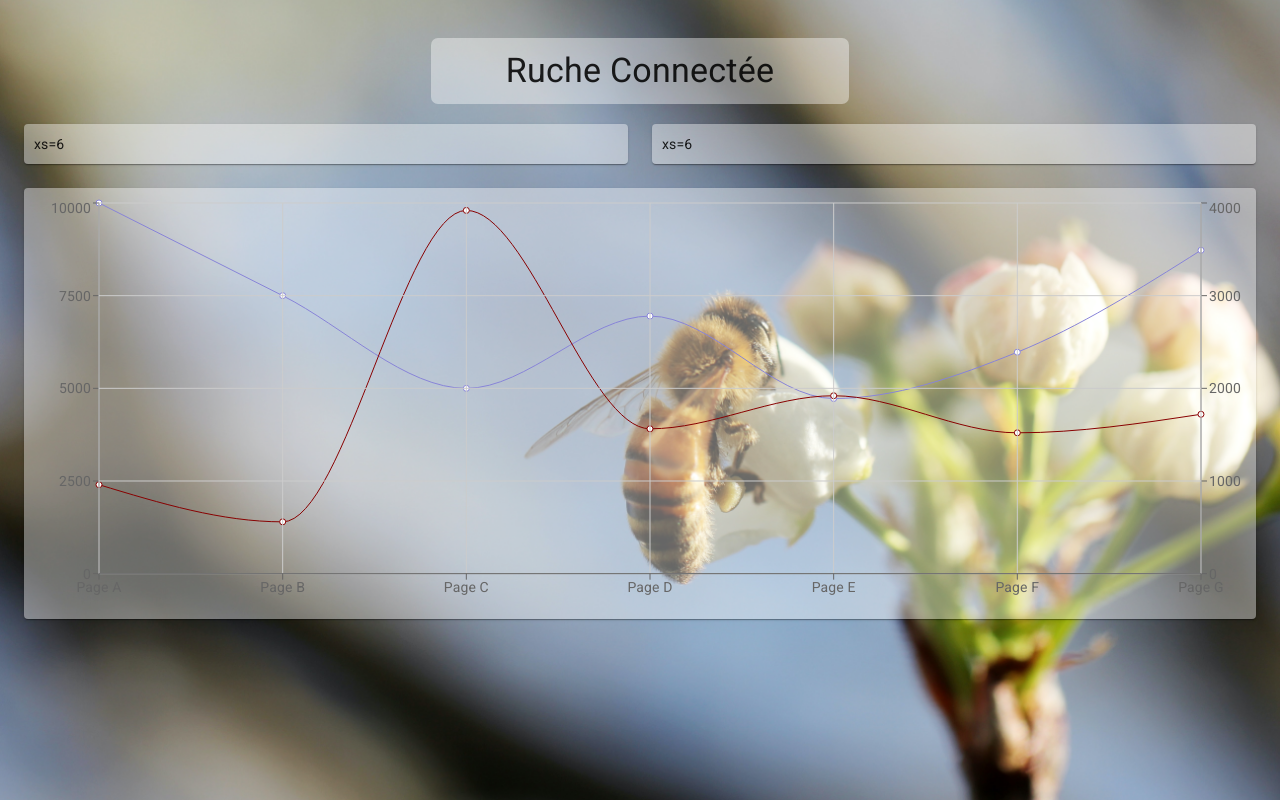
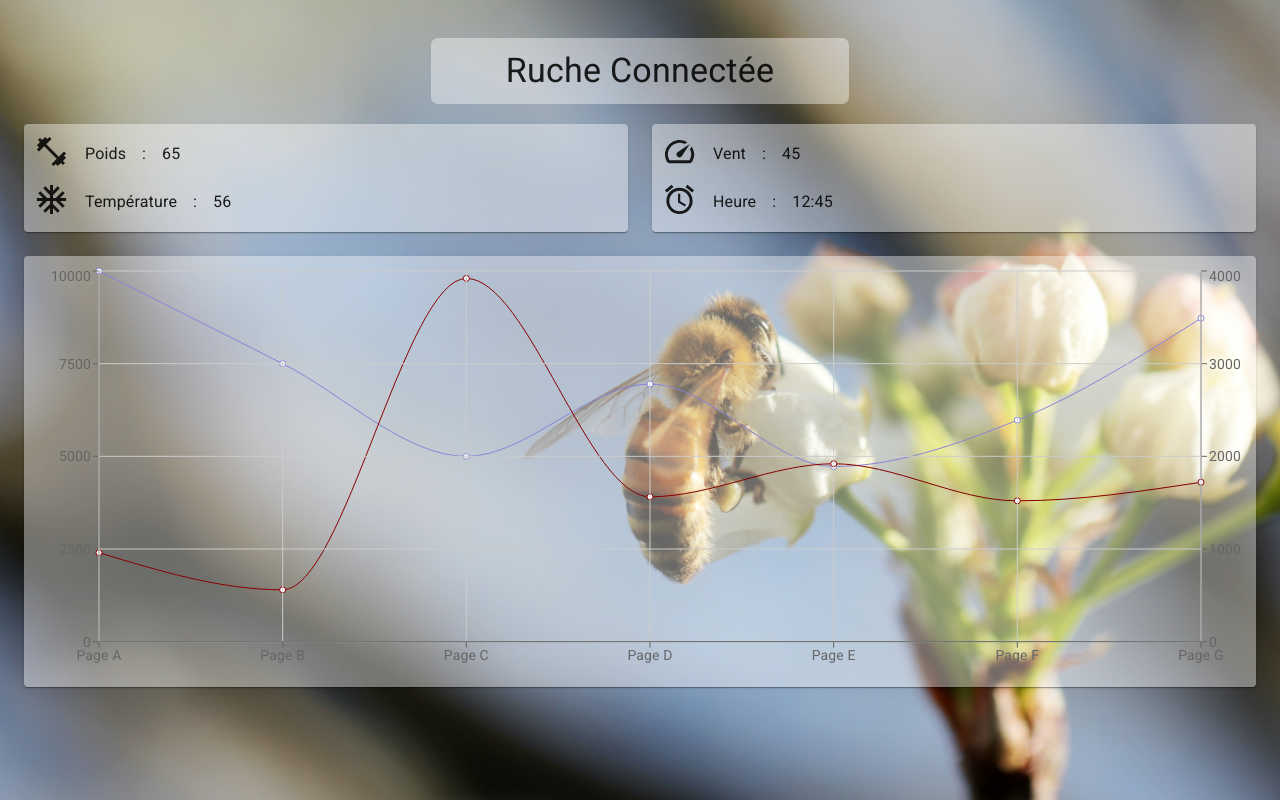
Before and after one commit to vmontagne/ruche, a Next.js app: page / in a window 1280 px wide. Built offline with nearby package versions, Linux system fonts and the light colour scheme.

Commit message:
ajout valeur statique

```diff
--- a/package.json
+++ b/package.json
@@ -10,6 +10,7 @@
   "dependencies": {
     "@material-ui/core": "^4.9.13",
     "@material-ui/icons": "^4.9.1",
+    "fontsource-roboto": "^3.0.3",
     "next": "9.3.6",
     "react": "16.13.1",
     "react-dom": "16.13.1",
--- a/pages/_app.js
+++ b/pages/_app.js
@@ -4,6 +4,7 @@ import Head from 'next/head'
 import { ThemeProvider } from '@material-ui/core/styles'
 import theme from '../src/theme'
 import './css/style.css'
+import 'fontsource-roboto'
 
 export default function MyApp(props) {
   const { Component, pageProps } = props
@@ -24,6 +25,10 @@ export default function MyApp(props) {
           name="viewport"
           content="minimum-scale=1, initial-scale=1, width=device-width"
         />
+        <link
+          rel="stylesheet"
+          href="https://fonts.googleapis.com/css?family=Roboto:300,400,500,700&display=swap"
+        />
       </Head>
       <ThemeProvider theme={theme}>
         <Component {...pageProps} />
--- a/pages/index.js
+++ b/pages/index.js
@@ -5,7 +5,9 @@ import styles from './index.module.css'
 
 import Grid from '@material-ui/core/Grid'
 import Paper from '@material-ui/core/Paper'
+import { FitnessCenter, AcUnit, Speed, AccessAlarm } from '@material-ui/icons'
 import Chart from '../src/components/Chart'
+import StatValue from '../src/components/StatValue'
 
 export default function Index() {
   const [width, setWidth] = useState(null)
@@ -28,10 +30,32 @@ export default function Index() {
       <div className={styles.spacer} />
       <Grid container spacing={3}>
         <Grid item xs={6}>
-          <Paper className={styles.paper}>xs=6</Paper>
+          <Paper className={styles.paper}>
+            <StatValue
+              picto={<FitnessCenter fontSize="large" />}
+              label="Poids"
+              value="65"
+            />
+            <StatValue
+              picto={<AcUnit fontSize="large" />}
+              label="Température"
+              value="56"
+            />
+          </Paper>
         </Grid>
         <Grid item xs={6}>
-          <Paper className={styles.paper}>xs=6</Paper>
+          <Paper className={styles.paper}>
+            <StatValue
+              picto={<Speed fontSize="large" />}
+              label="Vent"
+              value="45"
+            />
+            <StatValue
+              picto={<AccessAlarm fontSize="large" />}
+              label="Heure"
+              value="12:45"
+            />
+          </Paper>
         </Grid>
         <Grid item xs={12}>
           <Paper className={styles.paper} ref={chartContainer}>
--- a/src/components/Chart.js
+++ b/src/components/Chart.js
@@ -1,4 +1,4 @@
-import React, { useRef } from 'react'
+import React from 'react'
 import { LineChart, Line, CartesianGrid, XAxis, YAxis, Tooltip } from 'recharts'
 const data = [
   {
--- /dev/null
+++ b/src/components/StatValue.js
@@ -0,0 +1,30 @@
+import React from 'react'
+import Grid from '@material-ui/core/Grid'
+import styles from './StatValue.module.css'
+import Typography from '@material-ui/core/Typography'
+
+const StatValue = ({ picto, label, value }) => {
+  return (
+    <Grid
+      container
+      direction="row"
+      justify="flex-start"
+      alignItems="center"
+      className={styles.container}
+      spacing={2}
+    >
+      <Grid item>{picto}</Grid>
+      <Grid item>
+        <Typography>{label}</Typography>
+      </Grid>
+      <Grid item>
+        <Typography>:</Typography>
+      </Grid>
+      <Grid item>
+        <Typography>{value}</Typography>
+      </Grid>
+    </Grid>
+  )
+}
+
+export default StatValue
--- /dev/null
+++ b/src/components/StatValue.module.css
@@ -0,0 +1,2 @@
+.container {
+}
```
Also changed, not shown: src/theme.js (+4 -4 lines), src/components/Box.js (deleted), 1 other file (tests, documents, lock files or other folders).
